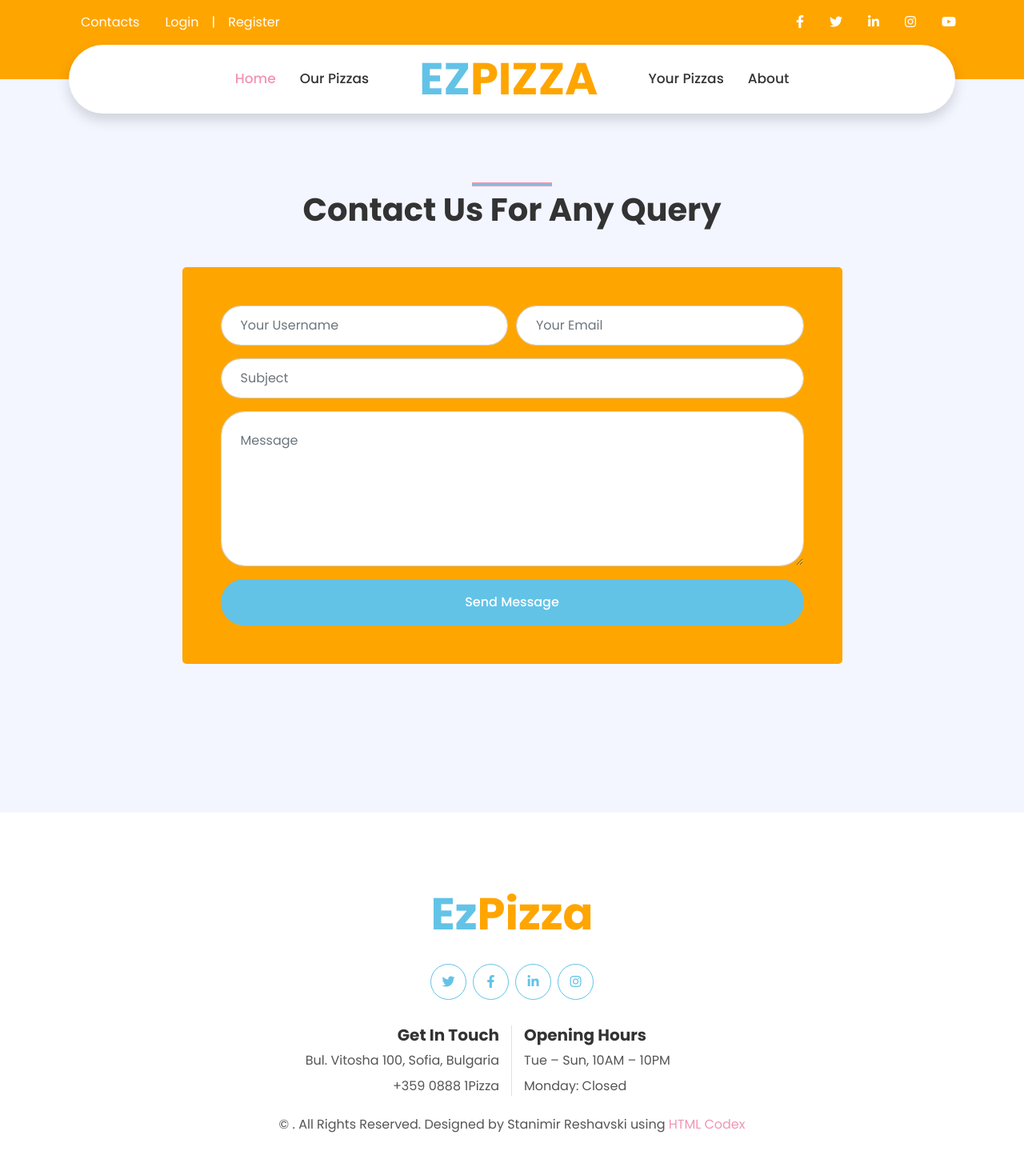
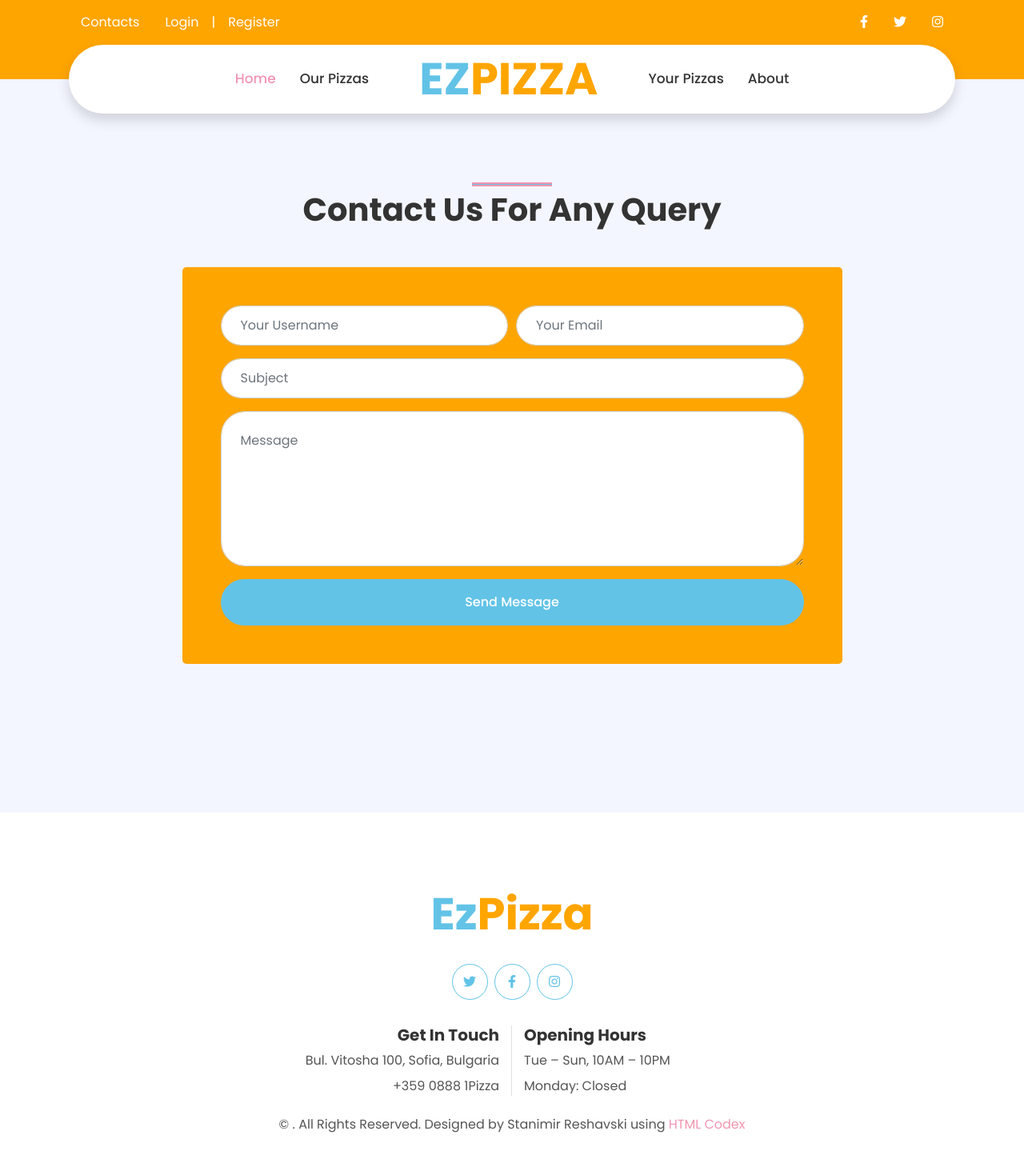
Before and after one commit to StanimirResh/Softuni-EzPizza, a React (Create React App) app: page /contacts in a window 1280 px wide. Shown: the top 1454 px of the page at 80% size. Built offline with nearby package versions, Linux system fonts and the light colour scheme.

Commit message:
added logout option and logic

```diff
--- a/src/App.js
+++ b/src/App.js
@@ -1,7 +1,6 @@
 import { Main } from './components/common/Main';
 import { Header } from './components/common/Header';
 import { Footer } from './components/common/Footer';
-import { useState } from 'react';
 import { useLocalStorage } from './hooks/useLocalStorage';
 import { UserContext } from './contexts/userContext';
 
@@ -18,7 +17,7 @@ function App() {
   }
 
   return (
-    <UserContext.Provider value={{user, userLogin}}>
+    <UserContext.Provider value={{user, userLogin, userLogout}}>
       <Header />
       <Main />
       <Footer />
--- /dev/null
+++ b/src/components/User/Logout.js
@@ -0,0 +1,20 @@
+import { useContext, useEffect } from "react"
+import { useNavigate } from "react-router-dom";
+import { UserContext } from "../../contexts/userContext"
+import * as userService from "../../services/userService"
+
+export const Logout = () => {
+    const { user, userLogout } = useContext(UserContext);
+    const navigate = useNavigate();
+    useEffect(() => {
+        userService.logout(user.accessToken)
+            .then(() => {
+                userLogout();
+                navigate('/');
+            })
+            .catch(() => {
+                navigate('/')
+            })
+    })
+
+}
--- a/src/components/common/Footer.js
+++ b/src/components/common/Footer.js
@@ -16,18 +16,15 @@ export const Footer = () => {
                         </a>
                     </div>
                     <div className="col-12 mb-4">
-                        <Link className="btn btn-outline-secondary btn-social mr-2" to="/">
+                        <a className="btn btn-outline-secondary btn-social mr-2" href="https://www.facebook.com/Stanimir.Reshavski" target="_blank" rel="noreferrer">
                             <i className="fab fa-twitter" />
-                        </Link>
-                        <Link className="btn btn-outline-secondary btn-social mr-2" to="/">
+                        </a>
+                        <a className="btn btn-outline-secondary btn-social mr-2" href="https://twitter.com/stReshavski" target="_blank" rel="noreferrer">
                             <i className="fab fa-facebook-f" />
-                        </Link>
-                        <Link className="btn btn-outline-secondary btn-social mr-2" to="/">
-                            <i className="fab fa-linkedin-in" />
-                        </Link>
-                        <Link className="btn btn-outline-secondary btn-social" to="/">
+                        </a>
+                        <a className="btn btn-outline-secondary btn-social" href="https://www.instagram.com/stanimir.reshavski/" target="_blank" rel="noreferrer">
                             <i className="fab fa-instagram" />
-                        </Link>
+                        </a>
                     </div>
                     <div className="col-12 mt-2 mb-4">
                         <div className="row">
--- a/src/components/common/Main.js
+++ b/src/components/common/Main.js
@@ -6,6 +6,7 @@ import { Register } from "../User/Register"
 import { Contacts } from "../Contacts/Contacts"
 import { BasicPizzas } from "../Menu/BasicPizzas"
 import { Details } from "../Menu/Details"
+import { Logout } from "../User/Logout"
 
 export const Main = () => {
     return (
@@ -18,7 +19,7 @@ export const Main = () => {
                 <Route path="/contacts" element={<Contacts />} />
                 <Route path="/menu/basic-pizzas" element={<BasicPizzas />} />
                 <Route path="/menu/basic-pizzas/:pizzaId" element={<Details />} />
-
+                <Route path="logout" element={<Logout />} />
             </Routes>
         </main>
     )
--- a/src/components/navigation/TopBarNav.js
+++ b/src/components/navigation/TopBarNav.js
@@ -40,21 +40,15 @@ export const TopBarNav = () => {
                     </div>
                     <div className="col-md-6 text-center text-lg-right">
                         <div className="d-inline-flex align-items-center">
-                            <Link className="text-white px-3" to="/">
+                            <a className="text-white px-3" href="https://www.facebook.com/Stanimir.Reshavski" target="_blank" rel="noreferrer">
                                 <i className="fab fa-facebook-f" />
-                            </Link>
-                            <Link className="text-white px-3" to="/">
+                            </a>
+                            <a className="text-white px-3" href="https://twitter.com/stReshavski" target="_blank" rel="noreferrer">
                                 <i className="fab fa-twitter" />
-                            </Link>
-                            <Link className="text-white px-3" to="/">
-                                <i className="fab fa-linkedin-in" />
-                            </Link>
-                            <Link className="text-white px-3" to="/">
+                            </a>
+                            <a className="text-white px-3" href="https://www.instagram.com/stanimir.reshavski/" target="_blank" rel="noreferrer">
                                 <i className="fab fa-instagram" />
-                            </Link>
-                            <Link className="text-white pl-3" to="/">
-                                <i className="fab fa-youtube" />
-                            </Link>
+                            </a>
                         </div>
                     </div>
                 </div>
```
